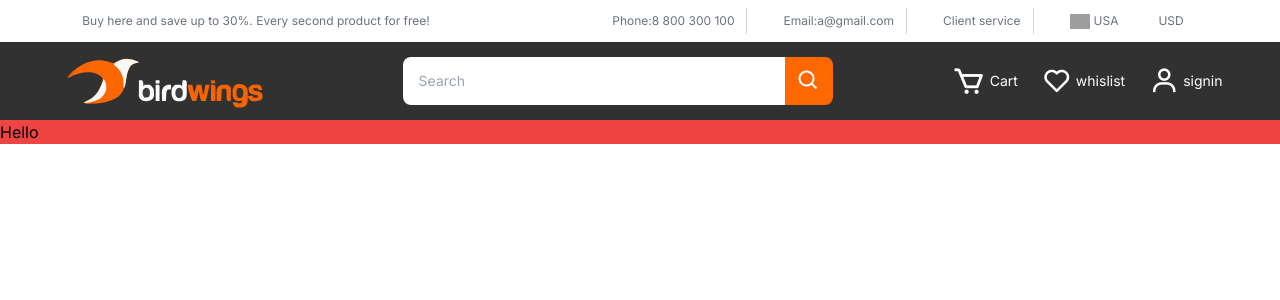
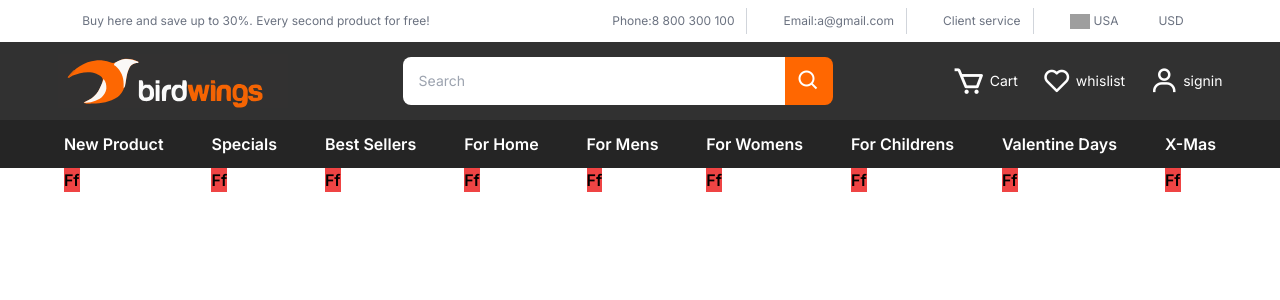
Before and after one commit to Rohit25112001/birdwing, a Next.js app: page / in a window 1280 px wide. Shown: the top 300 px of the page. Built offline with nearby package versions, Linux system fonts and the light colour scheme; grey boxes are pictures that could not be loaded.

Commit message:
new navbar

```diff
--- a/components/shared/layout/index.jsx
+++ b/components/shared/layout/index.jsx
@@ -4,6 +4,7 @@ import { useEffect, useState } from "react";
 import { Dropdown } from 'antd';
 import Image from 'next/image'
 
+//json files
 const corrency_Lang =  [
     {
       language: "English",
@@ -85,6 +86,50 @@ const corrency_Lang =  [
     }
   ]
 
+const menus = [
+  {
+    name:"new product",
+    dropdown:true,
+    grid:3
+  },
+  {
+    name:"specials",
+    dropdown:true,
+    grid:1
+  },
+  {
+    name:"best sellers",
+    dropdown:true,
+    grid:1
+  },
+  {
+    name:"for home",
+    dropdown:true,
+    grid:4
+  },
+  {
+    name:"for mens",
+    dropdown:true,
+    grid:5
+  },
+  {
+    name:"for womens",
+    dropdown:false
+  },
+  {
+    name:"for childrens",
+    dropdown:false
+  },
+  {
+    name:"valentine days",
+    dropdown:false
+  },
+  {
+    name:"x-mas",
+    dropdown:false
+  }
+]
+
   const Currency_languageDropdown = ({info}) => {
     const [selected, setSelected] = useState();
 
@@ -133,6 +178,7 @@ const Layout =() =>{
   // const onFinish = (values) => {
   //   console.log('Received values:', values);
   // };
+
 
     return(
         <>
@@ -205,7 +251,19 @@ const Layout =() =>{
                   </form>
               </div>
             </nav>
-            <nav className="bg-red-500 lg:block hidden">Hello</nav>
+
+            <nav className="bg-[#252525] lg:block hidden">
+              <ul className="flex justify-evenly py-3 capitalize font-semibold px-4">
+                {
+                  menus.map((menuItems,menuIndex)=>
+                      <span className="relative" key={menuIndex}>
+                        <li className="text-white hover:text-gray-300 cursor-pointer">{menuItems.name}</li>
+                        <div className="bg-red-500 absolute top-9">ff</div>
+                      </span>
+                    )
+                }
+             </ul>
+            </nav>
         </>
     )
 }
```
